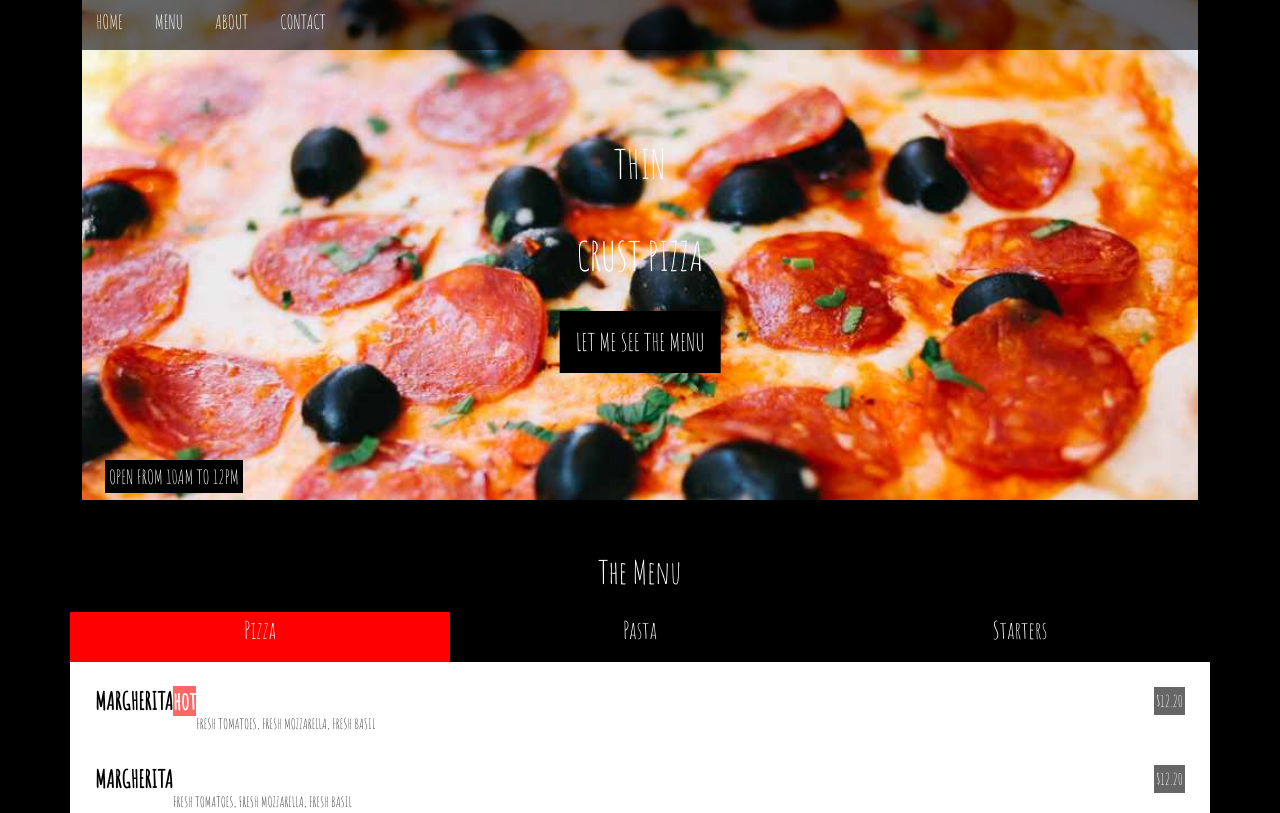
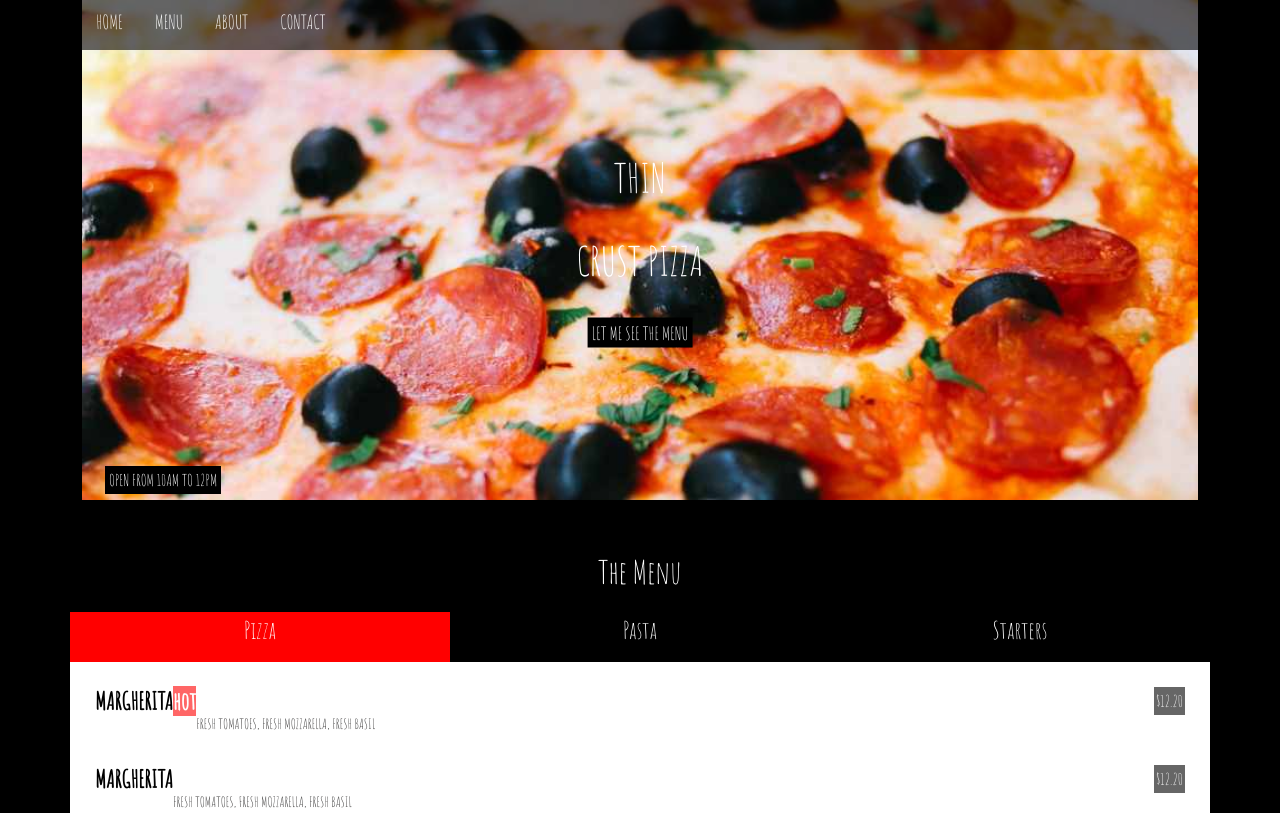
Before and after one commit to ayushmann01/task3, a plain HTML site: page index.html in a window 1280 px wide. Shown: the top 813 px of the page. Drawn offline with nearby package versions, Linux system fonts and the light colour scheme.

Commit message:
fix text-center

```diff
--- a/index.html
+++ b/index.html
@@ -80,7 +80,7 @@
               <br />
               <h1>CRUST PIZZA</h1>
               <br />
-              <span class="bg-black p-3"> LET ME SEE THE MENU </span>
+              <span class="bg-black p-1"> LET ME SEE THE MENU </span>
             </div>
 
             <div class="text-bottom-left">
--- a/styles.css
+++ b/styles.css
@@ -24,6 +24,22 @@ body {
   width: 100%;
   height: 500px;
 }
+
+.text-center {
+    position: absolute;
+    top: 50%;
+    left: 50%;
+    font-size: large;
+    transform:   translate(-50%, -50%);
+}
+
+.text-bottom-left {
+    position: absolute;
+    bottom: 8px;
+    left: 35px;
+    font-size: medium;
+}
+
 
 .chef-img {
     width: 50px;
@@ -73,20 +89,6 @@ a {
     background-color: black;
 }
 
-.text-center {
-    position: absolute;
-    top: 50%;
-    left: 50%;
-    font-size: x-large;
-    transform:   translate(-50%, -50%);
-}
-
-.text-bottom-left {
-    position: absolute;
-    bottom: 8px;
-    left: 35px;
-    font-size: larger;
-}
 
 
 /* Menu Items */
```
